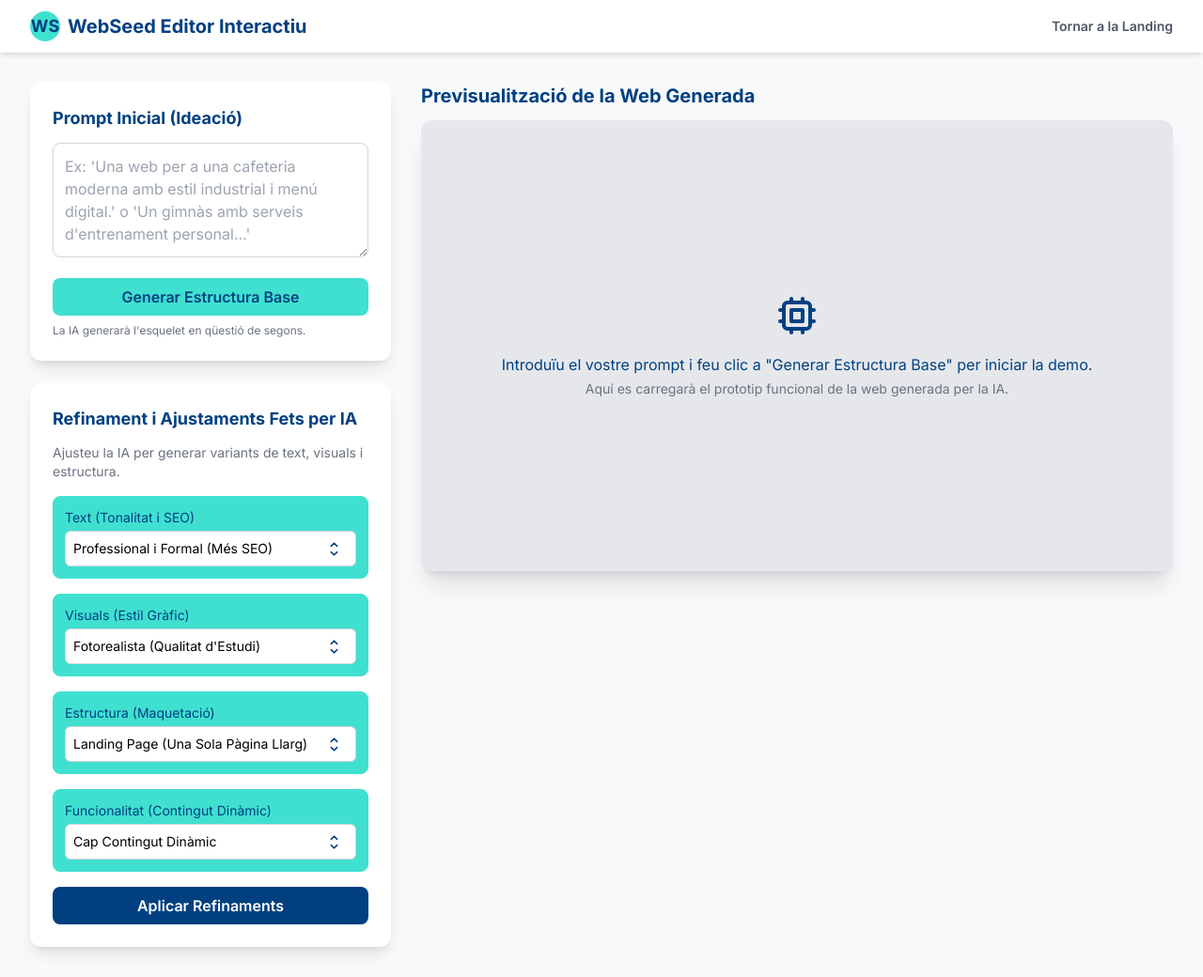
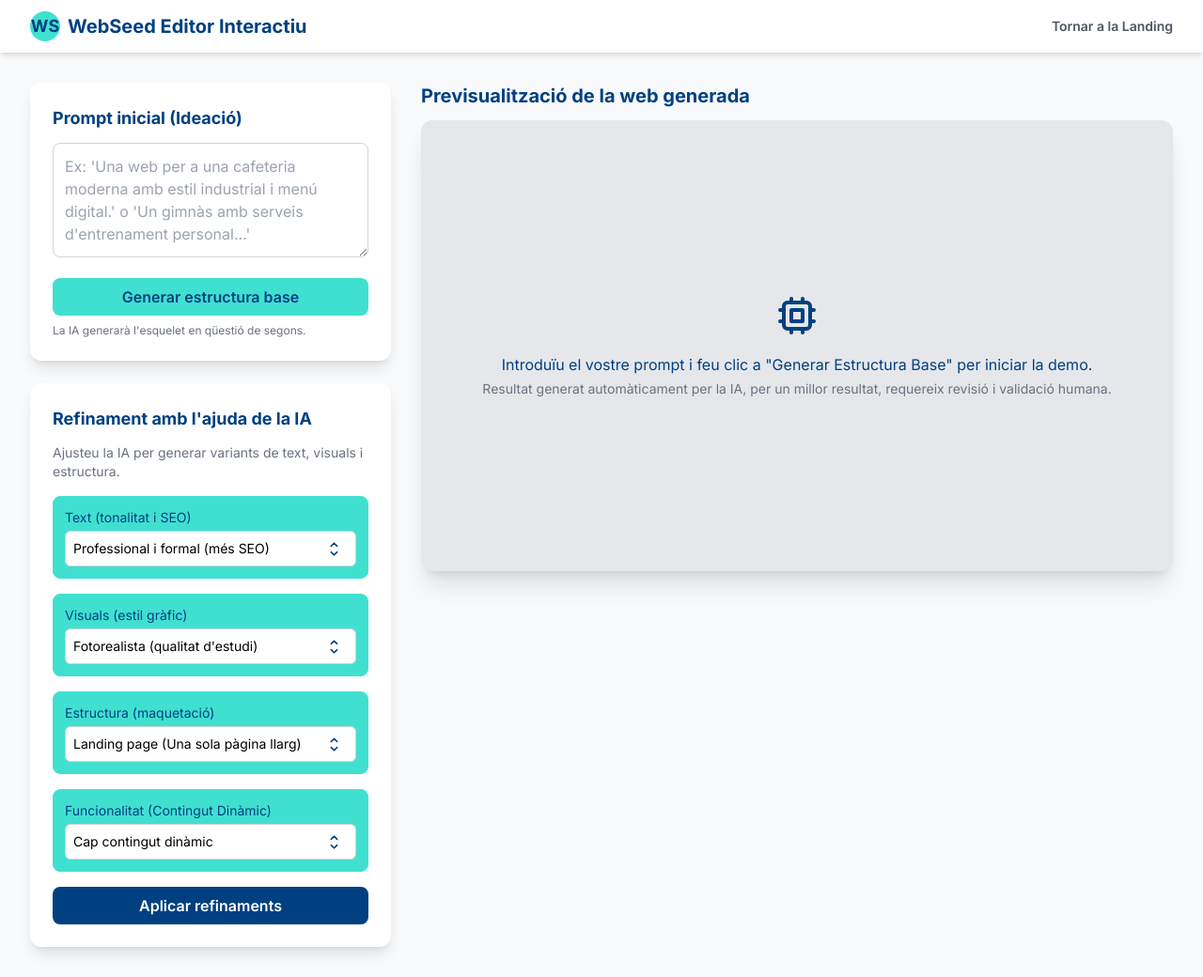
Before and after one commit to bnb1984/WebSeed, a plain HTML site: page editor_demo.html in a window 1280 px wide. Shown: the whole page at 94% size. Drawn offline with nearby package versions, Linux system fonts and the light colour scheme.

Commit message:
Update editor_demo.html

```diff
--- a/editor_demo.html
+++ b/editor_demo.html
@@ -73,51 +73,51 @@
             <div class="lg:col-span-1 space-y-6">
                 <!-- Caixa de Prompt (Entrada Principal) -->
                 <div class="bg-white p-6 rounded-xl shadow-lg">
-                    <h2 class="text-lg font-bold text-webseed-dark mb-3">Prompt Inicial (Ideació)</h2>
+                    <h2 class="text-lg font-bold text-webseed-dark mb-3">Prompt inicial (Ideació)</h2>
                     <textarea id="main-prompt" rows="4" class="w-full p-3 border border-gray-300 rounded-lg focus:ring-webseed-teal focus:border-webseed-teal transition duration-150" placeholder="Ex: 'Una web per a una cafeteria moderna amb estil industrial i menú digital.' o 'Un gimnàs amb serveis d'entrenament personal...'"></textarea>
 
                     <button id="generate-btn" class="mt-4 w-full py-2 rounded-lg btn-primary font-semibold">
-                        <span id="generate-text">Generar Estructura Base</span>
+                        <span id="generate-text">Generar estructura base</span>
                         <div id="loading-spinner" class="hidden w-5 h-5 border-2 border-l-transparent border-webseed-dark rounded-full animate-spin mx-auto"></div>
                     </button>
                     <p class="text-xs text-gray-500 mt-2">La IA generarà l'esquelet en qüestió de segons.</p>
                 </div>
 
-                <!-- Opcions de Refinament (Simulació de Modalitats) -->
+                <!-- Opcions de refinament (Simulació de Modalitats) -->
                 <div class="bg-white p-6 rounded-xl shadow-lg">
-                    <h2 class="text-lg font-bold text-webseed-dark mb-3">Refinament i Ajustaments Fets per IA</h2>
+                    <h2 class="text-lg font-bold text-webseed-dark mb-3">Refinament amb l'ajuda de la IA</h2>
                     <p class="text-sm text-gray-500 mb-4">Ajusteu la IA per generar variants de text, visuals i estructura.</p>
                     <div class="space-y-4">
 
                         <!-- 2.1 Refinament de TEXT (Gemini) -->
                         <div class="p-3 border rounded-lg border-webseed-teal bg-webseed-teal bg-opacity-10">
-                            <label class="block text-sm font-medium text-webseed-dark mb-1">Text (Tonalitat i SEO)</label>
+                            <label class="block text-sm font-medium text-webseed-dark mb-1">Text (tonalitat i SEO)</label>
                             <select id="text-refinement" class="w-full p-2 border border-gray-300 rounded-md bg-white text-sm refinement-select">
-                                <option value="professional">Professional i Formal (Més SEO)</option>
-                                <option value="friendly">Propera i Informal (Més Social)</option>
-                                <option value="technical">Tècnica i Específica (Més Credibilitat)</option>
-                                <option value="marketing">Persuasiu i Orientat a Venda</option>
+                                <option value="professional">Professional i formal (més SEO)</option>
+                                <option value="friendly">Propera i informal (més Social)</option>
+                                <option value="technical">Tècnica i específica (més Credibilitat)</option>
+                                <option value="marketing">Persuasiu i orientat a venda</option>
                             </select>
                         </div>
 
                         <!-- 2.2 Refinament VISUAL (Leonardo AI) -->
                         <div class="p-3 border rounded-lg border-webseed-teal bg-webseed-teal bg-opacity-10">
-                            <label class="block text-sm font-medium text-webseed-dark mb-1">Visuals (Estil Gràfic)</label>
+                            <label class="block text-sm font-medium text-webseed-dark mb-1">Visuals (estil gràfic)</label>
                             <select id="visual-refinement" class="w-full p-2 border border-gray-300 rounded-md bg-white text-sm refinement-select">
-                                <option value="photoreal">Fotorealista (Qualitat d'Estudi)</option>
-                                <option value="vectorial">Vectorial (Flat Design i Icons)</option>
-                                <option value="minimalist">Minimalista (Espai Blanc i Línies Fines)</option>
-                                <option value="industrial">Estil Gràfic: Industrial i Fosc</option>
+                                <option value="photoreal">Fotorealista (qualitat d'estudi)</option>
+                                <option value="vectorial">Vectorial (flat design i icons)</option>
+                                <option value="minimalist">Minimalista (espai blanc i línies fines)</option>
+                                <option value="industrial">Estil gràfic: industrial i fosc</option>
                             </select>
                         </div>
 
                          <!-- 2.3 Refinament ESTRUCTURA (Tipus de Pàgina) -->
                         <div class="p-3 border rounded-lg border-webseed-teal bg-webseed-teal bg-opacity-10">
-                            <label class="block text-sm font-medium text-webseed-dark mb-1">Estructura (Maquetació)</label>
+                            <label class="block text-sm font-medium text-webseed-dark mb-1">Estructura (maquetació)</label>
                             <select id="structure-refinement" class="w-full p-2 border border-gray-300 rounded-md bg-white text-sm refinement-select">
-                                <option value="landing">Landing Page (Una Sola Pàgina Llarg)</option>
-                                <option value="multi">Web Multi-Pàgina (Inici, Serveis, Contacte)</option>
-                                <option value="ecom">Catàleg (Orientat a Productes/Menú)</option>
+                                <option value="landing">Landing page (Una sola pàgina llarg)</option>
+                                <option value="multi">Web multi-pàgina (inici, serveis, contacte)</option>
+                                <option value="ecom">Catàleg (orientat a productes/Menú)</option>
                             </select>
                         </div>
 
@@ -125,28 +125,28 @@
                         <div class="p-3 border rounded-lg border-webseed-teal bg-webseed-teal bg-opacity-10">
                             <label class="block text-sm font-medium text-webseed-dark mb-1">Funcionalitat (Contingut Dinàmic)</label>
                             <select id="dynamic-content" class="w-full p-2 border border-gray-300 rounded-md bg-white text-sm refinement-select">
-                                <option value="none">Cap Contingut Dinàmic</option>
-                                <option value="video">Afegir Video Tutorial (Simulació InVideo)</option>
-                                <option value="tts">Afegir Descripció TTS (Simulació Gemini TTS)</option>
+                                <option value="none">Cap contingut dinàmic</option>
+                                <option value="video">Afegir video tutorial (simulació InVideo)</option>
+                                <option value="tts">Afegir descripció TTS (simulació Gemini TTS)</option>
                             </select>
                         </div>
 
                     </div>
                     <button id="apply-refinements-btn" class="mt-4 w-full py-2 bg-webseed-dark text-white rounded-lg font-semibold hover:bg-opacity-90 transition duration-150">
-                        Aplicar Refinaments
+                        Aplicar refinaments
                     </button>
                 </div>
             </div>
 
             <!-- Columna Dreta: Previsualització de la Web (Simulació del Resultat) -->
             <div class="lg:col-span-2">
-                <h2 class="text-xl font-bold text-webseed-dark mb-3">Previsualització de la Web Generada</h2>
+                <h2 class="text-xl font-bold text-webseed-dark mb-3">Previsualització de la web generada</h2>
 
                 <div id="preview-container" class="bg-gray-200 rounded-xl shadow-xl p-4 min-h-[60vh] flex items-center justify-center relative">
                     <div id="initial-message" class="text-center p-8">
                         <svg class="w-12 h-12 text-webseed-dark mx-auto mb-4" fill="none" stroke="currentColor" viewBox="0 0 24 24" xmlns="http://www.w3.org/2000/svg"><path stroke-linecap="round" stroke-linejoin="round" stroke-width="2" d="M9 3v2m6-2v2M9 19v2m6-2v2M5 9H3m2 6H3m18-6h-2m2 6h-2M7 19h10a2 2 0 002-2V7a2 2 0 00-2-2H7a2 2 0 00-2 2v10a2 2 0 002 2zM9 9h6v6H9V9z"></path></svg>
                         <p class="text-webseed-dark font-medium">Introduïu el vostre prompt i feu clic a "Generar Estructura Base" per iniciar la demo.</p>
-                        <p class="text-sm text-gray-500 mt-1">Aquí es carregarà el prototip funcional de la web generada per la IA.</p>
+                        <p class="text-sm text-gray-500 mt-1">Resultat generat automàticament per la IA, per un millor resultat, requereix revisió i validació humana.</p>
                     </div>
 
                     <!-- Contingut Simulat de la Web Generada -->
@@ -160,7 +160,7 @@
                         Exportar HTML
                     </button>
                     <button class="py-2 px-4 bg-webseed-dark text-white rounded-lg font-semibold hover:bg-opacity-90 transition duration-150">
-                        Finalitzar i Descarregar
+                        Finalitzar i descarregar
                     </button>
                 </div>
             </div>
```
